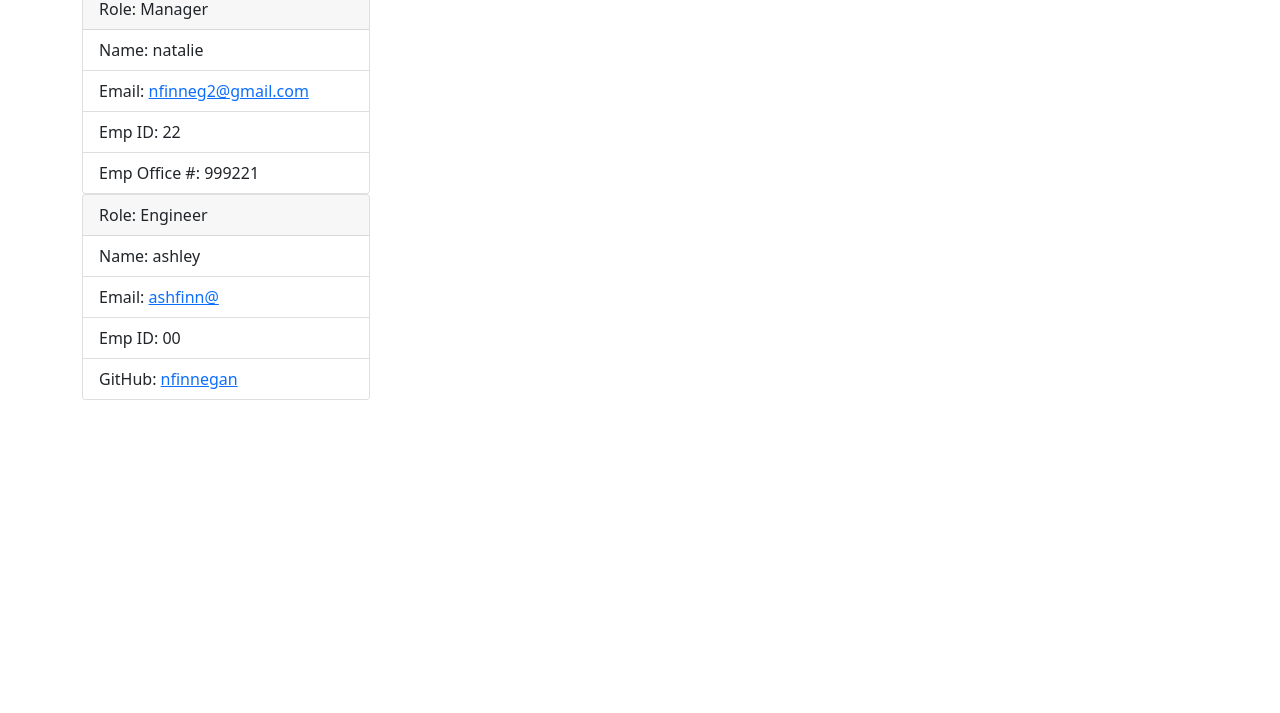
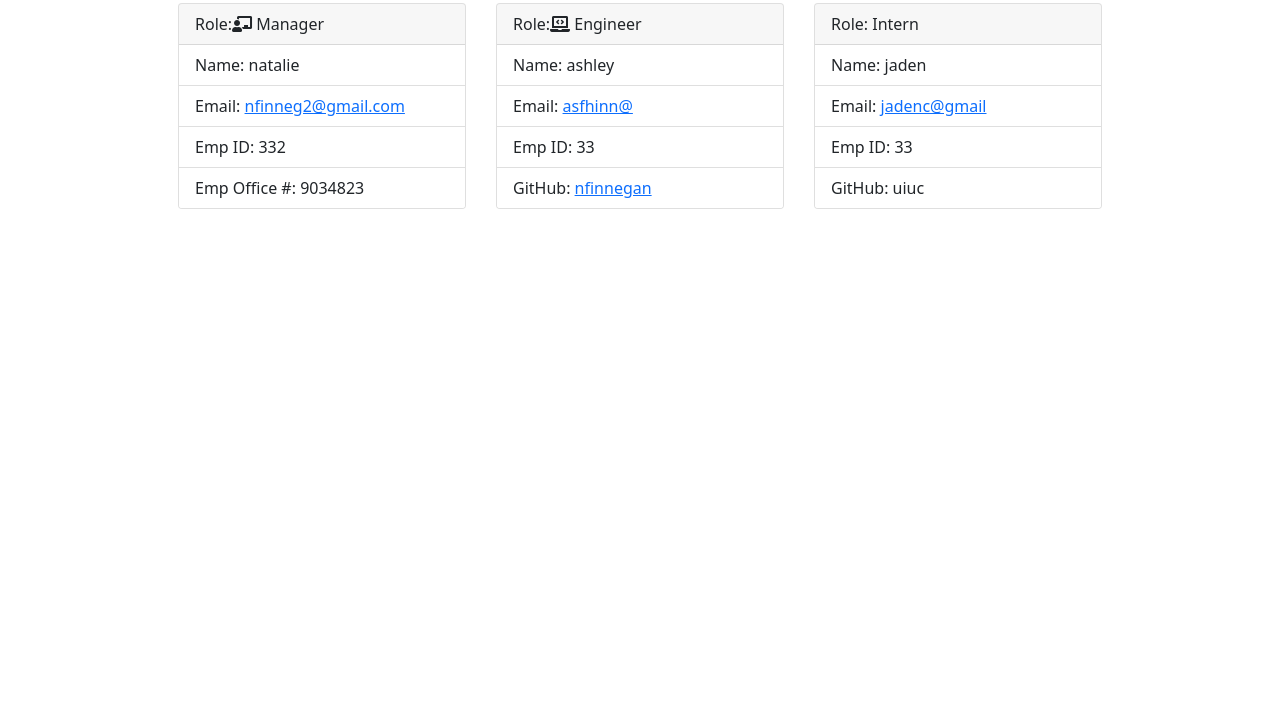
Before and after one commit to nfinnegan/TeamProfile_Generator, a website: page src/team.html in a window 1280 px wide. Shown: the part 87-800 px from the top of the page. Drawn offline with nearby package versions, Linux system fonts and the light colour scheme.

Commit message:
added icons and did a little formatting

```diff
--- /dev/null
+++ b/src/style.css
@@ -0,0 +1,8 @@
+.card {
+  margin: 15px;
+  padding: 0px;
+}
+
+.row {
+  justify-content: center;
+}
--- a/src/team.html
+++ b/src/team.html
@@ -11,9 +11,13 @@
         integrity="sha384-eOJMYsd53ii+scO/bJGFsiCZc+5NDVN2yr8+0RDqr0Ql0h+rP48ckxlpbzKgwra6"
         crossorigin="anonymous"
       />
-      <head>
-        <script src="https://ajax.googleapis.com/ajax/libs/jquery/3.5.1/jquery.min.js"></script>
-      </head>
+      <link
+      rel="stylesheet"
+      href="https://use.fontawesome.com/releases/v5.8.1/css/all.css"
+      integrity="sha384-50oBUHEmvpQ+1lW4y57PTFmhCaXp0ML5d60M1M7uH2+nqUivzIebhndOJK28anvf"
+      crossorigin="anonymous"
+    />
+    <link rel="stylesheet" href="style.css">
     </head>
     <body>
       <header>
@@ -26,23 +30,32 @@
         </div>
       </header>
       <div class="container">
-<div class="card" style="width: 18rem">
-    <div class="card-header">Role: Manager</div>
+      <div class="row">
+<div class="card col-sm-12 col-md-3 col-lg-3" style="width: 18rem">
+    <div class="card-header">Role:<i class="fas fa-chalkboard-teacher"></i> Manager</div>
     <ul class="list-group list-group-flush">
       <li class="list-group-item">Name: natalie</li>
       <li class="list-group-item">Email: <a target="_blank" href="mailto:nfinneg2@gmail.com">nfinneg2@gmail.com</a></li>
-      <li class="list-group-item">Emp ID: 22</li>
-      <li class="list-group-item">Emp Office #: 999221</li>
+      <li class="list-group-item">Emp ID: 332</li>
+      <li class="list-group-item">Emp Office #: 9034823</li>
     </ul>
-    </div> <div class="card" style="width: 18rem">
-    <div class="card-header">Role: Engineer</div>
+    </div> <div class="card col-sm-12 col-md-3 col-lg-3" style="width: 18rem">
+    <div class="card-header">Role:<i class="fas fa-laptop-code"></i> Engineer</div>
     <ul class="list-group list-group-flush">
       <li class="list-group-item">Name: ashley</li>
-      <li class="list-group-item">Email: <a target="_blank" href="mailto:ashfinn@">ashfinn@</a></li>
-      <li class="list-group-item">Emp ID: 00</li>
+      <li class="list-group-item">Email: <a target="_blank" href="mailto:asfhinn@">asfhinn@</a></li>
+      <li class="list-group-item">Emp ID: 33</li>
       <li class="list-group-item">GitHub: <a target="_blank" href="https://github.com/nfinnegan">nfinnegan</a></li>
     </ul>
-    </div>
+    </div> <div class="card col-sm-12 col-md-3 col-lg-3" style="width: 18rem">
+      <div class="card-header">Role: Intern</div>
+      <ul class="list-group list-group-flush">
+        <li class="list-group-item">Name: jaden</li>
+        <li class="list-group-item">Email: <a target="_blank" href="mailto:jadenc@gmail">jadenc@gmail</a></li>
+        <li class="list-group-item">Emp ID: 33</li>
+        <li class="list-group-item">GitHub: uiuc</li>
+      </ul>
+      </div>
 </div>
 
     </body>
```
Also changed, not shown: generateHTML.js (+21 -10 lines).
